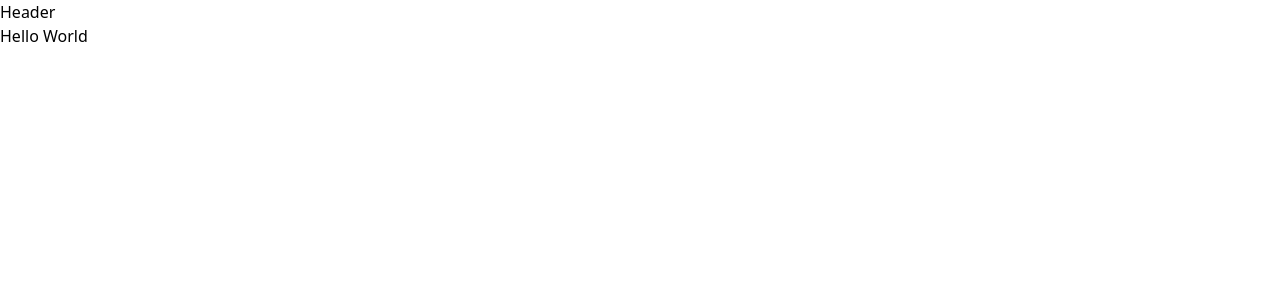
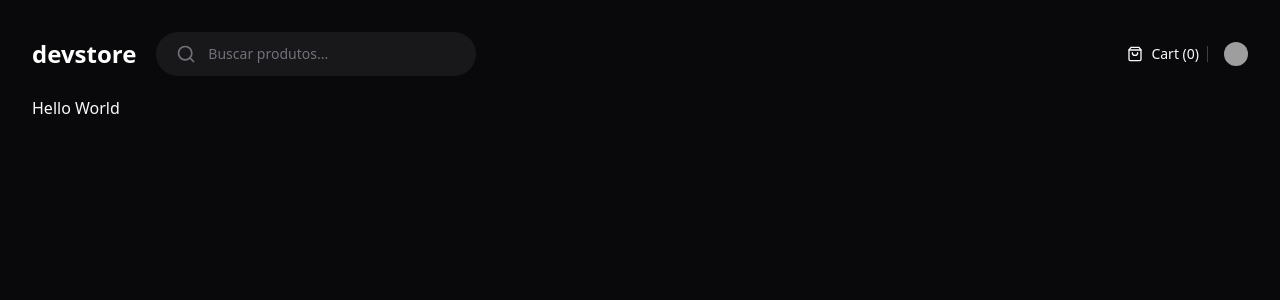
Before and after one commit to tiagomartinscc/devstore, a Next.js app: page / in a window 1280 px wide. Shown: the top 300 px of the page. Built offline with nearby package versions, Linux system fonts and the light colour scheme; grey boxes are pictures that could not be loaded.

Commit message:
add Header layout

```diff
--- a/next.config.mjs
+++ b/next.config.mjs
@@ -1,4 +1,8 @@
 /** @type {import('next').NextConfig} */
-const nextConfig = {};
+const nextConfig = {
+  images: {
+    domains: ['github.com'],
+  },
+}
 
-export default nextConfig;
+export default nextConfig
--- a/package.json
+++ b/package.json
@@ -9,6 +9,7 @@
     "lint": "next lint"
   },
   "dependencies": {
+    "lucide-react": "^0.452.0",
     "next": "14.2.15",
     "react": "^18",
     "react-dom": "^18"
--- a/src/app/(store)/layout.tsx
+++ b/src/app/(store)/layout.tsx
@@ -1,9 +1,9 @@
-import Header from '@/components/header'
+import { Header } from '@/components/header'
 import { ReactNode } from 'react'
 
 export default function StoreLayout({ children }: { children: ReactNode }) {
   return (
-    <div>
+    <div className="mx-auto grid min-h-screen w-full max-w-[1600px] grid-rows-app gap-5 p-8">
       <Header />
       {children}
     </div>
--- a/src/app/layout.tsx
+++ b/src/app/layout.tsx
@@ -25,7 +25,7 @@ export default function RootLayout({
   return (
     <html lang="pt">
       <body
-        className={`${geistSans.variable} ${geistMono.variable} antialiased`}
+        className={`${geistSans.variable} ${geistMono.variable} antialiased bg-zinc-950 text-zinc-50`}
       >
         {children}
       </body>
--- a/src/components/header.tsx
+++ b/src/components/header.tsx
@@ -1,3 +1,41 @@
-export default function Header() {
-  return <header>Header</header>
+import { Search, ShoppingBag } from 'lucide-react'
+import Image from 'next/image'
+import Link from 'next/link'
+
+export function Header() {
+  return (
+    <header className="flex items-center justify-between">
+      <div className="flex items-center gap-5">
+        <Link href="/" className="text-2xl font-extrabold text-white">
+          devstore
+        </Link>
+        <form className="flex w-[320px] items-center gap-3 rounded-full bg-zinc-900 px-5 py-3 ring-zinc-700">
+          <Search className="w-5 h-5 text-zinc-500" />
+          <input
+            placeholder="Buscar produtos..."
+            className="flex-1 bg-transparent text-sm outline-none placeholder:text-zinc-500"
+          />
+        </form>
+      </div>
+      <div className="flex items-center gap-4">
+        <div className="flex items-center gap-2">
+          <ShoppingBag className="w-4 h-4" />
+          <span className="text-sm">Cart (0)</span>
+
+          <div className="w-px h-4 bg-zinc-700" />
+
+          <Link href="/" className="flex itrems-center gap-2 hover:underline">
+            <span className="text-sm"></span>
+            <Image
+              src="https://github.com/tiagomartinscc.png"
+              className="w-6 h-6 rounded-full"
+              width={24}
+              height={24}
+              alt=""
+            />
+          </Link>
+        </div>
+      </div>
+    </header>
+  )
 }
--- a/tailwind.config.ts
+++ b/tailwind.config.ts
@@ -1,12 +1,17 @@
-import type { Config } from "tailwindcss";
+import type { Config } from 'tailwindcss'
 
 const config: Config = {
   content: [
-    "./src/pages/**/*.{js,ts,jsx,tsx,mdx}",
-    "./src/components/**/*.{js,ts,jsx,tsx,mdx}",
-    "./src/app/**/*.{js,ts,jsx,tsx,mdx}",
+    './src/pages/**/*.{js,ts,jsx,tsx,mdx}',
+    './src/components/**/*.{js,ts,jsx,tsx,mdx}',
+    './src/app/**/*.{js,ts,jsx,tsx,mdx}',
   ],
-  theme: {},
+  theme: {
+    fontFamily: {},
+    gridTemplateRows: {
+      app: 'min-content max-content',
+    },
+  },
   plugins: [],
-};
-export default config;
+}
+export default config
```
Also changed, not shown: 2 other files (tests, documents, lock files or other folders).
